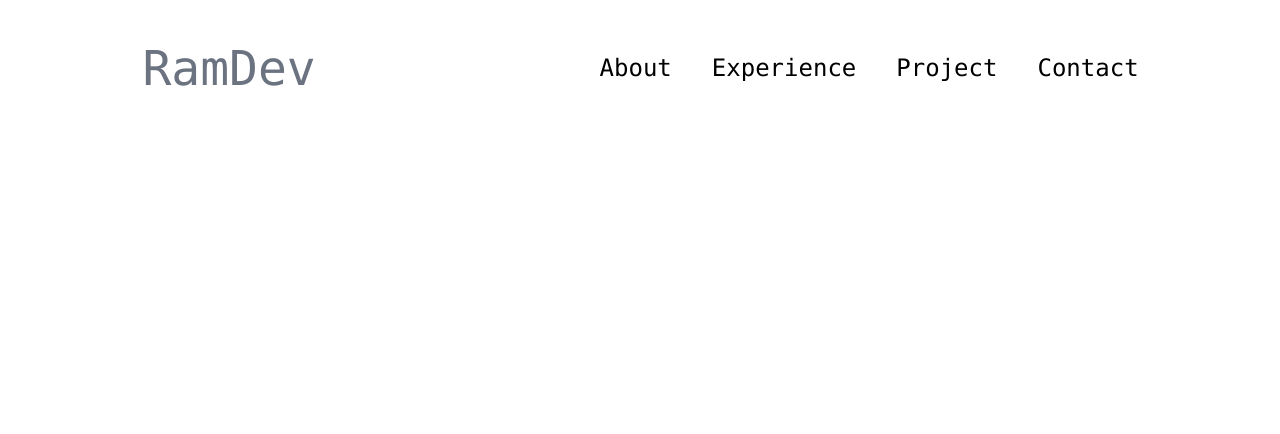
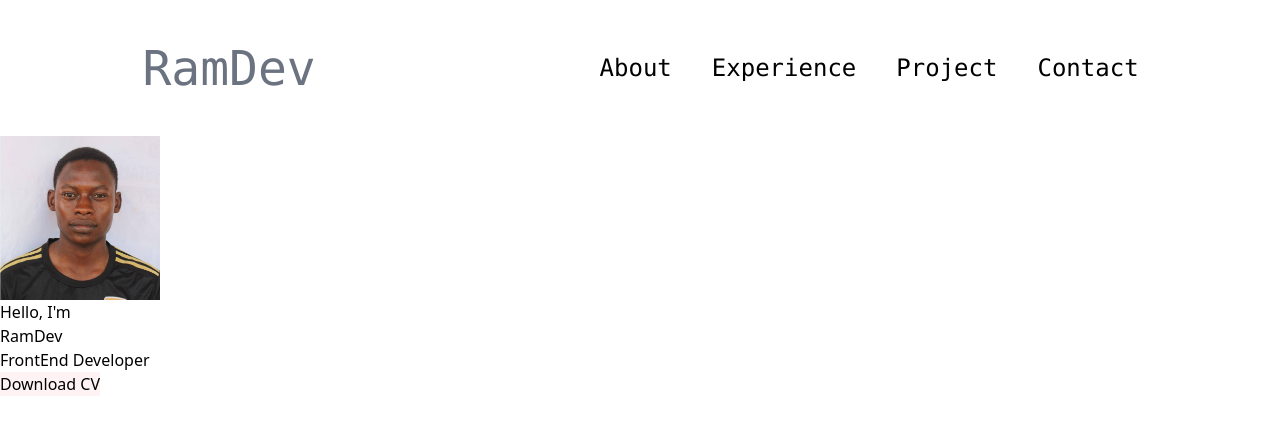
Before and after one commit to RamadanDY/My-Portfolio, a React (Create React App) app: page / in a window 1280 px wide. Shown: the top 434 px of the page. Built offline with nearby package versions, Linux system fonts and the light colour scheme.

Commit message:
hero sec

```diff
--- a/package.json
+++ b/package.json
@@ -8,6 +8,7 @@
     "@testing-library/user-event": "^13.5.0",
     "react": "^18.3.1",
     "react-dom": "^18.3.1",
+    "react-icons": "^5.2.1",
     "react-scripts": "5.0.1",
     "web-vitals": "^2.1.4"
   },
--- a/src/App.js
+++ b/src/App.js
@@ -1,10 +1,12 @@
 import "./App.css";
 import Navbar from "./Components/Navbar";
+import HeroSec from "./Components/HeroSec";
 
 function App() {
   return (
     <>
       <Navbar />
+      <HeroSec />
     </>
   );
 }
--- /dev/null
+++ b/src/Components/HeroSec.jsx
@@ -0,0 +1,25 @@
+import React from 'react'
+import Mypic from '../Assets/Mypic.jpg'
+const HeroSec = () => {
+  return (
+    <>
+        <div className="portfolio">
+            <div className="pic-container">
+            <img src={Mypic} alt=""  className='h-92  w-40' />
+            </div>
+            <div className="sec-text">
+                <div className="text-p">
+                    Hello, I'm
+                </div>
+                <div className="title">RamDev</div>
+                <div className="sec-text-pp">FrontEnd Developer</div>
+                <div className="btn-container">
+                    <button className='btn-color bg-red-50' onClick={window.open('../Assets/CV.pdf')}>Download CV</button>
+                </div>
+            </div>
+        </div>
+    </>
+  )
+}
+
+export default HeroSec
--- a/src/Components/Navbar.css
+++ b/src/Components/Navbar.css
@@ -27,5 +27,4 @@
 
 .Hamburger-nav {
   height: 17vh;
-  color: red;
 }
--- a/src/Components/Navbar.jsx
+++ b/src/Components/Navbar.jsx
@@ -1,9 +1,10 @@
 import React from 'react'
 import { useState } from 'react';
 import './Navbar.css'
+import { FaBars, FaTimes} from 'react-icons/fa';
 
 const Navbar = () => {
-    const [isOpen , setIsopen] = useState();
+    const [isOpen , setIsopen] = useState(false);
     const  toggleMenu = () =>  {
         setIsopen(!isOpen)
 
@@ -25,17 +26,15 @@ const Navbar = () => {
         <nav className='Hamburger-nav flex flex-row items-center h-17vh  justify-around '>
         <div className="logo">RamDev</div>
         <div className="humberger-menu">
-            <div className="humberger-icon" onClick={toggleMenu}>
-                <span></span>
-                <span></span>
-                <span></span>
+            <div className="humberger-icon text-gray-400 " onClick={toggleMenu} >
+                {isOpen ? <FaTimes /> : <FaBars />}
             </div>
-            <div className="menu-links ">
+            <div className="menu-links list-none" style={{ display: isOpen ? 'block' : 'none' }}>
                 <div>
-                <li className='About hover:underline hover:text-gray-400 transition-all duration-300 text-2xl hover:text-xl ' onClick={toggleMenu}>About</li>
-                <li className='Experience hover:underline  hover:text-gray-400 transition-all duration-300 text-2xl hover:text-xl ' onClick={toggleMenu}>Experience</li>
-                <li className='Project hover:underline hover:text-gray-400 transition-all duration-300 text-2xl hover:text-xl ' onClick={toggleMenu}>Project</li>
-                <li className='Contact hover:underline hover:text-gray-400 transition-all duration-300 text-2xl hover:text-xl ' onClick={toggleMenu}>Contact</li>
+                <li className='About duration-300 text-2xl  ' onClick={toggleMenu}>About</li>
+                <li className='Experience  duration-300 text-2xl  ' onClick={toggleMenu}>Experience</li>
+                <li className='Project duration-300 text-2xl  ' onClick={toggleMenu}>Project</li>
+                <li className='Contact duration-300 text-2xl  ' onClick={toggleMenu}>Contact</li>
                 </div>
 
             </div>
```
Also changed, not shown: src/Components/HeroSection.css (added), 2 other files (tests, documents, lock files or other folders).
